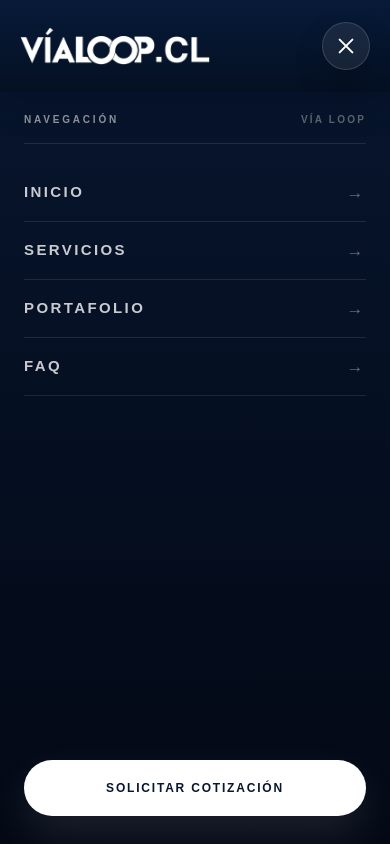
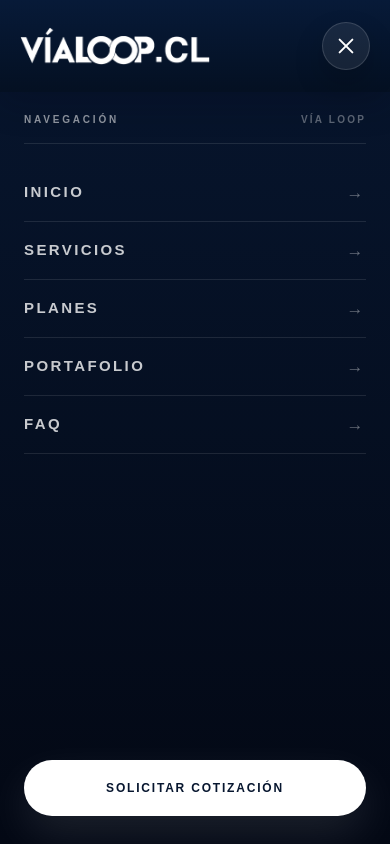
Before and after one commit to robertomanzomorales-beep/vialoop-next-app, a Next.js app: page / in a window 390 px wide. Both pictures are taken after a click on the button 346 px from the left and 46 px from the top of the page. Shown: the top 844 px of the page. Built offline with nearby package versions, Linux system fonts and the light colour scheme.

Commit message:
Agregar planes al menu movil

```diff
--- a/components/MainMenu.tsx
+++ b/components/MainMenu.tsx
@@ -543,6 +543,17 @@ export default function MainMenu() {
               </Link>
 
               <Link
+                href="/#planes"
+                onClick={(event) => scrollToSection(event, "planes")}
+                className={mobileLinkClass}
+              >
+                Planes
+                <span className="text-[17px] text-white/40 transition-transform group-hover:translate-x-1">
+                  →
+                </span>
+              </Link>
+
+              <Link
                 href="/portafolio-web"
                 onClick={() => setMobileOpen(false)}
                 className={mobileLinkClass}
```
